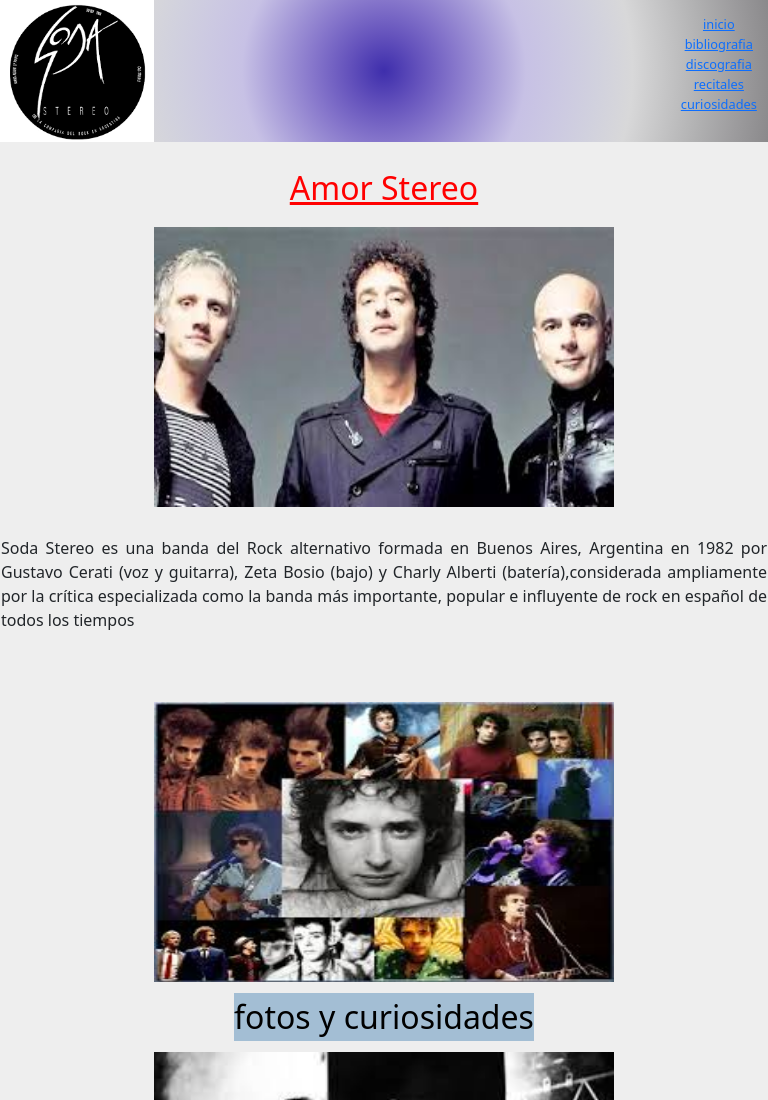
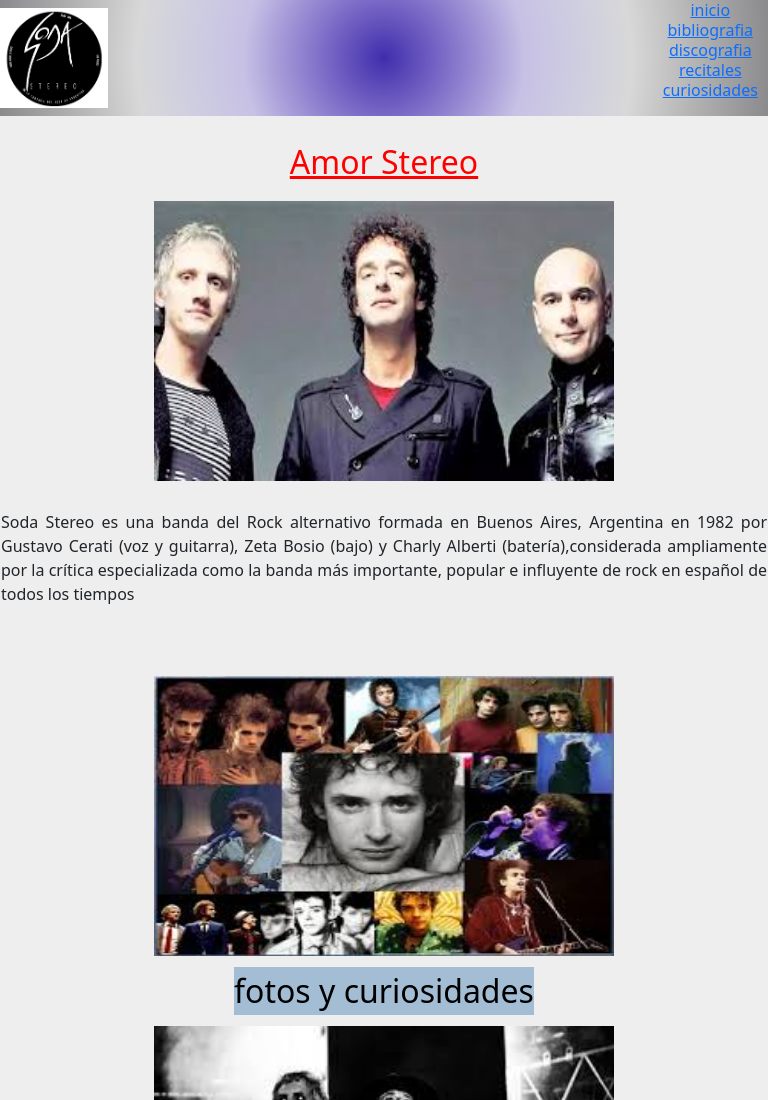
Before and after one commit to geninmariano/amor-stereo, a plain HTML site: page index.html in a window 768 px wide. Shown: the top 1100 px of the page. Drawn offline with nearby package versions, Linux system fonts and the light colour scheme.

Commit message:
proyecto terminado

```diff
--- a/sass/_media-q.scss
+++ b/sass/_media-q.scss
@@ -1224,3 +1224,77 @@
 
         }
 }
+// adaptacion header para tablet
+
+@media only screen and (min-width:501px) and (max-width:900px){
+
+
+    header {
+
+        display: flex;
+        flex-direction: row;
+
+
+        justify-content: space-between;
+        align-items: center;
+        text-align: center;
+
+
+    .box_lista{
+
+        flex-direction: column;
+        display: grid;
+        grid-template-areas:
+        "  nv"
+        "  nv1"
+        "  nv2"
+        "  nv3"
+        "  nv4"
+        ;
+        grid-template-rows:20px 20px 20px 20px 20px 20px ;
+        grid-template-columns:100%;
+    }
+    nav ul li a {
+        font-size: 1rem;
+
+    }
+    .logo{
+        width: 14%;
+
+
+    }
+
+    .in{
+        grid-area: nv;
+
+
+
+    }
+    .bio{
+        grid-area: nv1;
+
+
+    }
+    .disc{
+        grid-area: nv2;
+    }
+    .rec{
+        grid-area: nv3;
+    }
+    .fot{
+        grid-area: nv4;
+
+    }
+
+
+
+    .texto_p{
+        font-size: 1.5rem;
+    }
+    .box_lista{
+        margin-left: 0px;
+        margin-right: 10px;
+
+    }
+}
+}
```
Also changed, not shown: index.html (+4 -4 lines), paginas/fotos.html (+8 -8 lines), paginas/videos-recitales.html (+5 -5 lines), estilos/estilos-sass.css, 1 other file.
